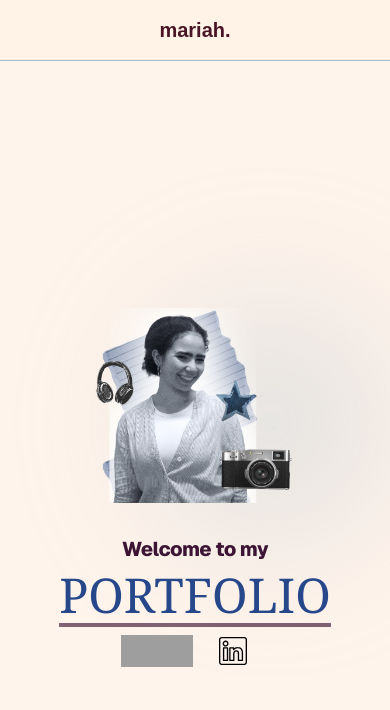
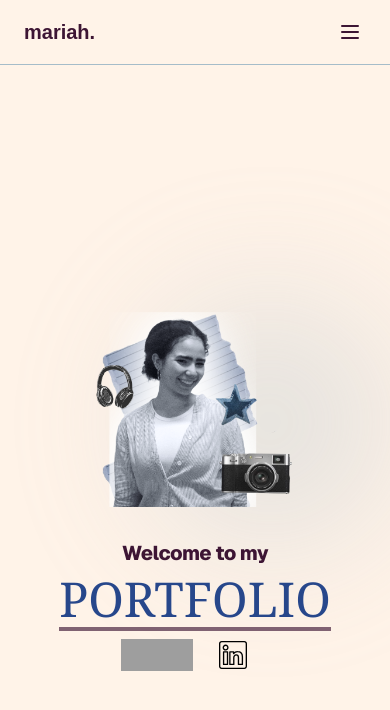
Before and after one commit to alicelobwp/Portfolio, a Next.js app in the folder mariah-portfolio/: page / in a window 390 px wide. Shown: the top 710 px of the page. Built offline with nearby package versions, Linux system fonts and the light colour scheme; grey boxes are pictures that could not be loaded; a web font is replaced by a local one.

Commit message:
add: mobile version for portfolio

```diff
--- a/mariah-portfolio/src/app/page.tsx
+++ b/mariah-portfolio/src/app/page.tsx
@@ -3,11 +3,11 @@ import Top from "@/components/top";
 
 export default function Home() {
   return (
-    <div className="flex flex-col flex-1 items-center justify-center">
+    <div className="flex flex-col min-h-screen w-full bg-[#FFF3E8]">
       <Navbar />
-      <Top />
-
-      <main className="flex flex-1 w-full max-w-3xl flex-col items-center justify-between py-32 px-16 bg-seashell sm:items-start"></main>
+      <main className="flex flex-col flex-1 items-center justify-center w-full px-4 sm:px-8">
+        <Top />
+      </main>
     </div>
   );
 }
--- a/mariah-portfolio/src/components/navBar.tsx
+++ b/mariah-portfolio/src/components/navBar.tsx
@@ -1,26 +1,53 @@
 "use client";
-import React from "react";
+import React, { useState } from "react";
 
 export default function Navbar() {
+  const [isOpen, setIsOpen] = useState(false);
+
   return (
-    <nav className="w-full bg-[#FFF3E8] border-b border-powderblue px-6 py-4">
-      <div className="max-w-6xl mx-auto flex items-center justify-between uppercase tracking-wider text-xs font-semibold text-[#4A1525]">
+    <nav className="w-full bg-[#FFF3E8] border-b border-powderblue px-6 py-4 relative z-50">
+      <div className="max-w-6xl mx-auto flex items-center justify-between uppercase tracking-wider text-xs font-semibold text-midnightviolet">
 
         <div className="hidden md:flex gap-8 w-1/3 justify-start">
-          <a href="#projects" className=" text-midnightviolet hover:text-frenchblue transition">Projects</a>
+          <a href="#projects" className="text-midnightviolet hover:text-frenchblue transition">Projects</a>
           <a href="#about" className="text-midnightviolet hover:text-frenchblue transition">About</a>
         </div>
 
-        <div className="text-xl font-black tracking-normal lowercase text-center w-full md:w-1/3">
+        <div className="text-xl font-black tracking-normal lowercase text-center md:w-1/3 md:text-center text-left text-midnightviolet">
           Mariah.
         </div>
 
         <div className="hidden md:flex gap-8 w-1/3 justify-end">
-          <a href="/resume.pdf" target="_blank" className="text-midnightviolet hover:text-frenchblue transition">Resume</a>
+          <a href="/resume.pdf" target="_blank" rel="noopener noreferrer" className="text-midnightviolet hover:text-frenchblue transition">Resume</a>
           <a href="#contact" className="text-midnightviolet hover:text-frenchblue transition">Contact</a>
         </div>
 
+        <div className="md:hidden flex items-center">
+          <button
+            onClick={() => setIsOpen(!isOpen)}
+            className="text-midnightviolet focus:outline-none p-1"
+            aria-label="Toggle Menu"
+          >
+            <svg className="w-6 h-6" fill="none" stroke="currentColor" viewBox="0 0 24 24">
+              {isOpen ? (
+                <path strokeLinecap="round" strokeLinejoin="round" strokeWidth="2" d="M6 18L18 6M6 6l12 12" />
+              ) : (
+                <path strokeLinecap="round" strokeLinejoin="round" strokeWidth="2" d="M4 6h16M4 12h16M4 18h16" />
+              )}
+            </svg>
+          </button>
+        </div>
+
       </div>
+
+      {isOpen && (
+        <div className="absolute top-full left-0 w-full bg-[#FFF3E8] border-b border-powderblue md:hidden flex flex-col items-center gap-4 py-6 uppercase tracking-wider text-xs font-semibold shadow-lg animate-fade-in">
+          <a href="#projects" onClick={() => setIsOpen(false)} className="text-midnightviolet hover:text-frenchblue transition w-full text-center py-2">Projects</a>
+          <a href="#about" onClick={() => setIsOpen(false)} className="text-midnightviolet hover:text-frenchblue transition w-full text-center py-2">About</a>
+          <a href="/resume.pdf" target="_blank" rel="noopener noreferrer" onClick={() => setIsOpen(false)} className="text-midnightviolet hover:text-frenchblue transition w-full text-center py-2">Resume</a>
+          <a href="#contact" onClick={() => setIsOpen(false)} className="text-midnightviolet hover:text-frenchblue transition w-full text-center py-2">Contact</a>
+        </div>
+      )}
     </nav>
   );
 }
```
